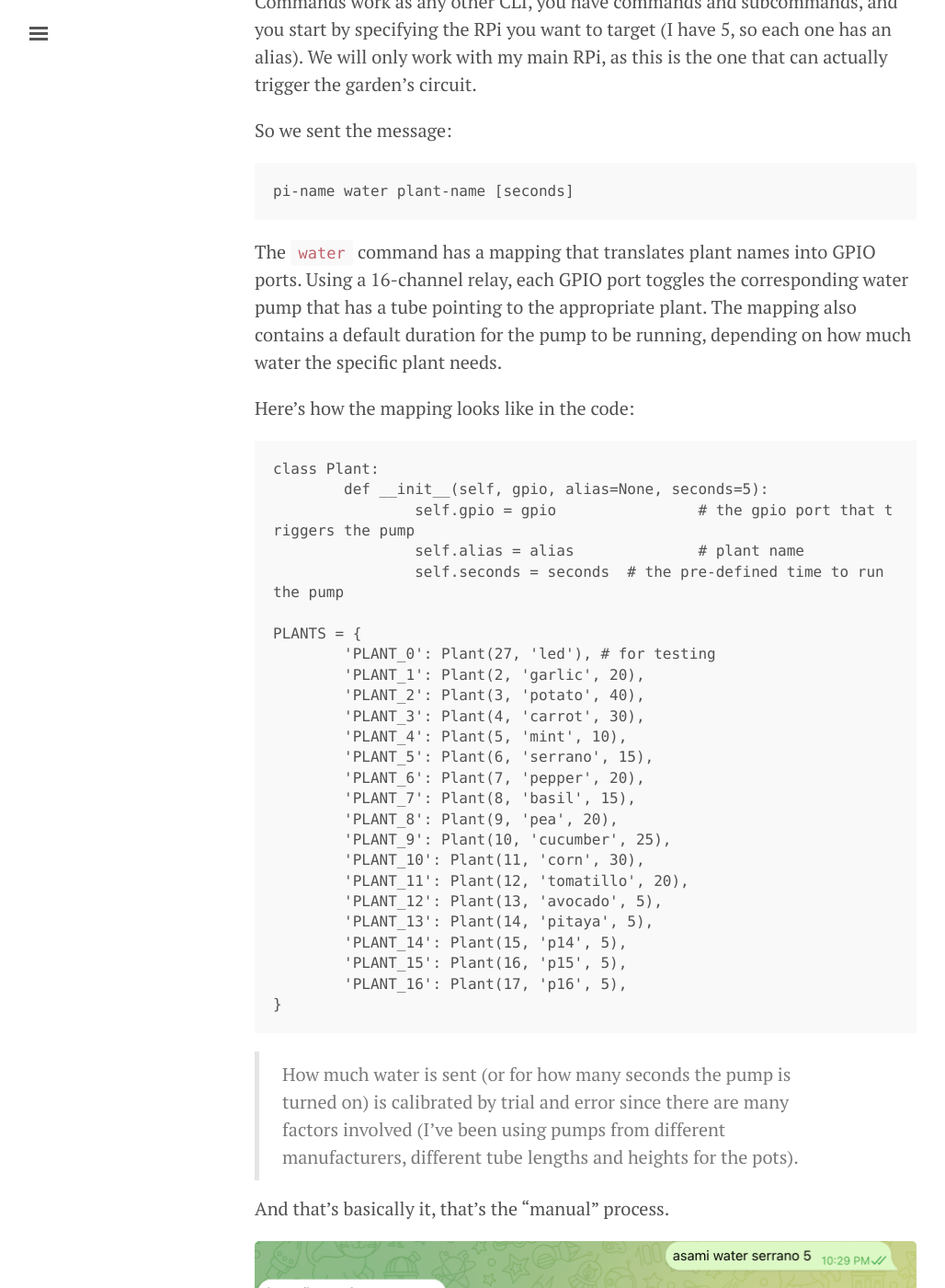
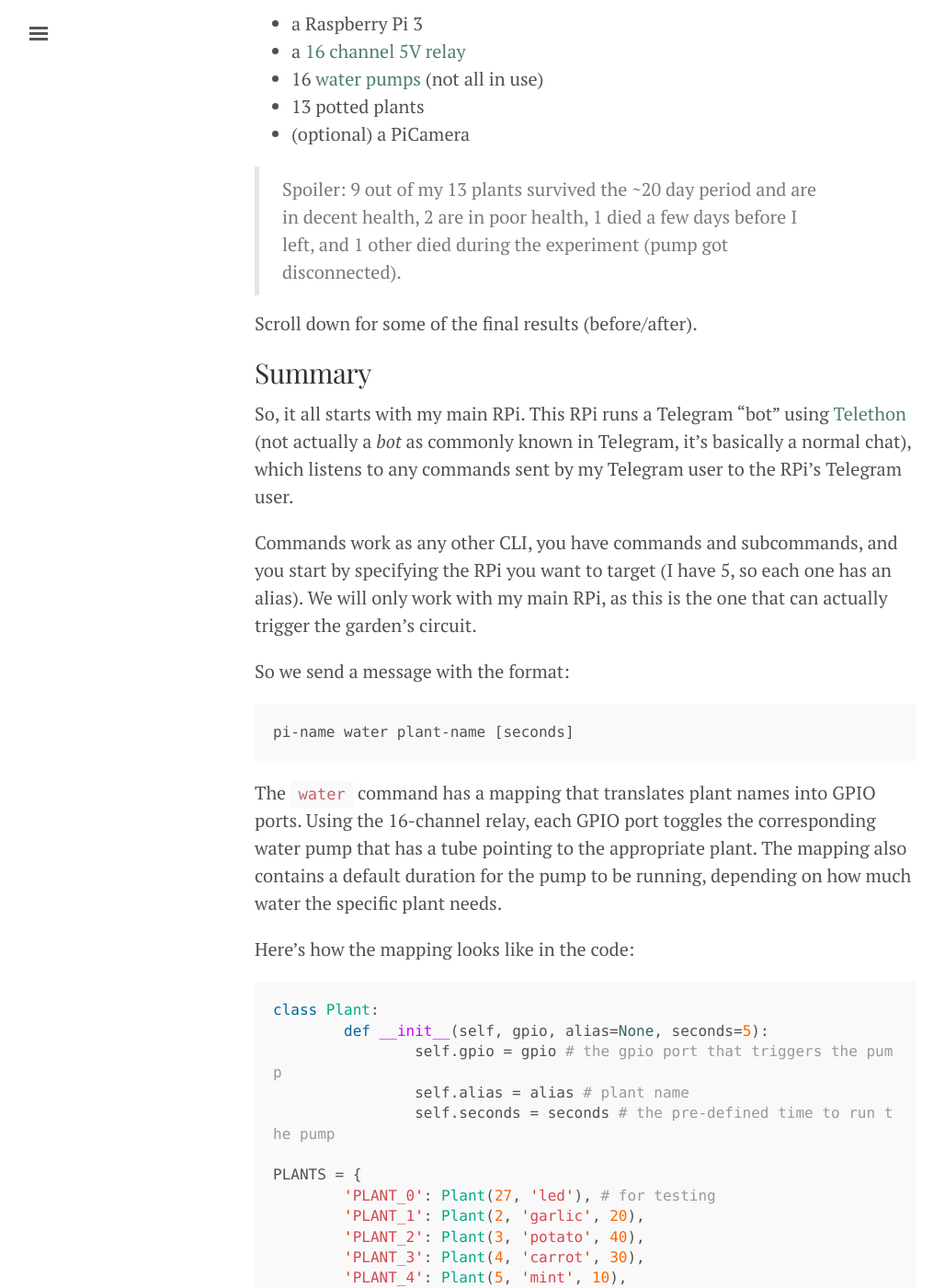
Before and after one commit to erickduran/blog, a Jekyll site: the page built from _posts/2023-09-18-garden.md, in a window 1280 px wide and 1400 px high, scrolled down 1130 px. Shown: the whole window at 92% size, without its empty margins (3-1031 px from the left). Built offline with Jekyll 4.4.1, drawn with Linux system fonts in a browser that asks for light colours; some web fonts are replaced; some of the changed text lies outside the part shown.

Commit message:
minor fixes

````diff
--- a/_posts/2023-09-18-garden.md
+++ b/_posts/2023-09-18-garden.md
@@ -6,7 +6,7 @@
 comments: true
 ---
 
-During the last couple of months I've been getting into amateur gardening, even though I had some planned long vacations since a few months back. Therefore I set myself the goal, as an automation fan, to create a home-made irrigation system using Python, Raspberry Pi and Telegram, using some other projects I found online as reference.
+During the last couple of months I've been getting into amateur gardening, even though I had planned to go on vacation for a few weeks. In order to keep my plants alive for that time, I set myself the goal, as an automation fan, to create a home-made irrigation system using Python, Raspberry Pi and Telegram, using some other projects I found online as reference.
 
 > Disclaimer: I'm by no means an expert in gardening or electronics, just doing this for fun.
 
@@ -16,33 +16,35 @@
 
 Which consists of:
 - a Raspberry Pi 3
-- a 16 channel 5V relay
-- 16 pumps (not all in use)
+- a [16 channel 5V relay](https://www.amazon.com/SainSmart-101-70-103-16-Channel-Relay-Module/dp/B0057OC66U)
+- 16 [water pumps](https://www.amazon.com/Sipytoph-Submersible-Flexible-Aquariums-Hydroponics/dp/B097F4576N/) (not all in use)
 - 13 potted plants
 - (optional) a PiCamera
 
-Spoiler: 9 out of my 13 plants survived the ~20 day period and are in decent health, 2 are in poor health, 1 died a few days before I left, and 1 other died during the experiment (pump got disconnected).
+> Spoiler: 9 out of my 13 plants survived the ~20 day period and are in decent health, 2 are in poor health, 1 died a few days before I left, and 1 other died during the experiment (pump got disconnected).
+
+Scroll down for some of the final results (before/after).
 
 ## Summary
 
-So, it all starts with my main RPi. This RPi runs a Telegram "bot" using Telethon (not actually a *bot* as commonly known in Telegram, it's basically a normal chat), which listens to any commands sent by my Telegram user to the RPi's Telegram user.
+So, it all starts with my main RPi. This RPi runs a Telegram "bot" using [Telethon](https://docs.telethon.dev/en/stable/) (not actually a *bot* as commonly known in Telegram, it's basically a normal chat), which listens to any commands sent by my Telegram user to the RPi's Telegram user.
 
 Commands work as any other CLI, you have commands and subcommands, and you start by specifying the RPi you want to target (I have 5, so each one has an alias). We will only work with my main RPi, as this is the one that can actually trigger the garden's circuit.
 
-So we sent the message:
+So we send a message with the format:
 ```
 pi-name water plant-name [seconds]
 ```
 
-The `water` command has a mapping that translates plant names into GPIO ports. Using a 16-channel relay, each GPIO port toggles the corresponding water pump that has a tube pointing to the appropriate plant. The mapping also contains a default duration for the pump to be running, depending on how much water the specific plant needs.
+The `water` command has a mapping that translates plant names into GPIO ports. Using the 16-channel relay, each GPIO port toggles the corresponding water pump that has a tube pointing to the appropriate plant. The mapping also contains a default duration for the pump to be running, depending on how much water the specific plant needs.
 
 Here's how the mapping looks like in the code:
-```python3
+```python
 class Plant:
 	def __init__(self, gpio, alias=None, seconds=5):
-		self.gpio = gpio		# the gpio port that triggers the pump
-		self.alias = alias		# plant name
-		self.seconds = seconds	# the pre-defined time to run the pump
+		self.gpio = gpio # the gpio port that triggers the pump
+		self.alias = alias # plant name
+		self.seconds = seconds # the pre-defined time to run the pump
 
 PLANTS = {
 	'PLANT_0': Plant(27, 'led'), # for testing
@@ -75,7 +77,7 @@
 
 ### Automation
 
-The garden command can also be triggered using a script, so it's trivial to set up a schedule to
+The garden command can also be triggered using a script, so it's trivial to set up a schedule using `crontab`:
 
 ```
 15 8 */2 * * python3 /home/momo/pi-utils/scripts/garden.py pepper
@@ -84,13 +86,13 @@
 ...
 ```
 
-> Note there is a 2 minute different between each run, as I've not set up any concurrency.
+> Note there is a 2 minute gap between each run, as I've not set up any concurrency.
 
 Even though it's great to have it running all by itself, I actually prefer to run it using the Telegram chat.
 
 ## Keeping an eye
 
-While it's easy to set up a schedule every X amount of days to keep the plants watered, I like to keep an eye on them and adjust the water dose depending on how they look. That's why I decided to attach a camera to the RPi and point it to the garden so I can get a live feed. Since my garden is on my roof, this also helps me to troubleshoot and water them even when I'm home without having to go up the ladder all the time.
+While it's easy to set up a schedule every X amount of days to keep the plants watered, I like to keep an eye on them and adjust the water dose depending on how they look. That's why I decided to attach a camera to the RPi and point it to the garden so I can get a live feed using [Motion](https://raspberry-valley.azurewebsites.net/Streaming-Video-with-Motion/). Since my garden is on my roof, this also helps me to troubleshoot and water them even when I'm home without having to go up the ladder all the time.
 
 Some of my RPis host OpenVPN servers to my home network, so I access the live feed by connecting to the VPN. I've also set up a bot command to quickly get a snapshot of all the cameras without having to connect to the VPN.
 
````
Also changed, not shown: other parts of _posts/2023-09-18-garden.md (+3 -3 lines), public/img/2023-09-18-diagram.png (added).
